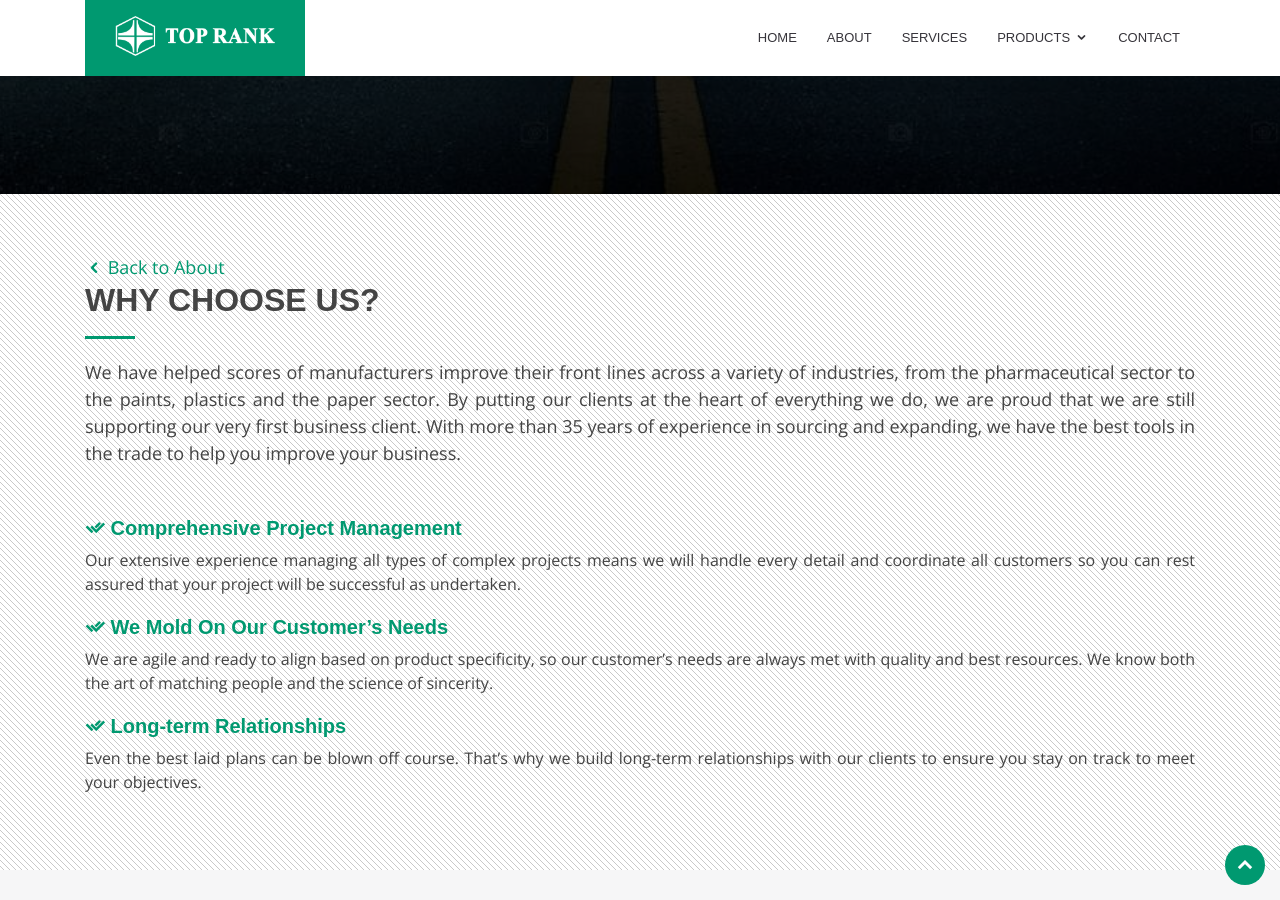
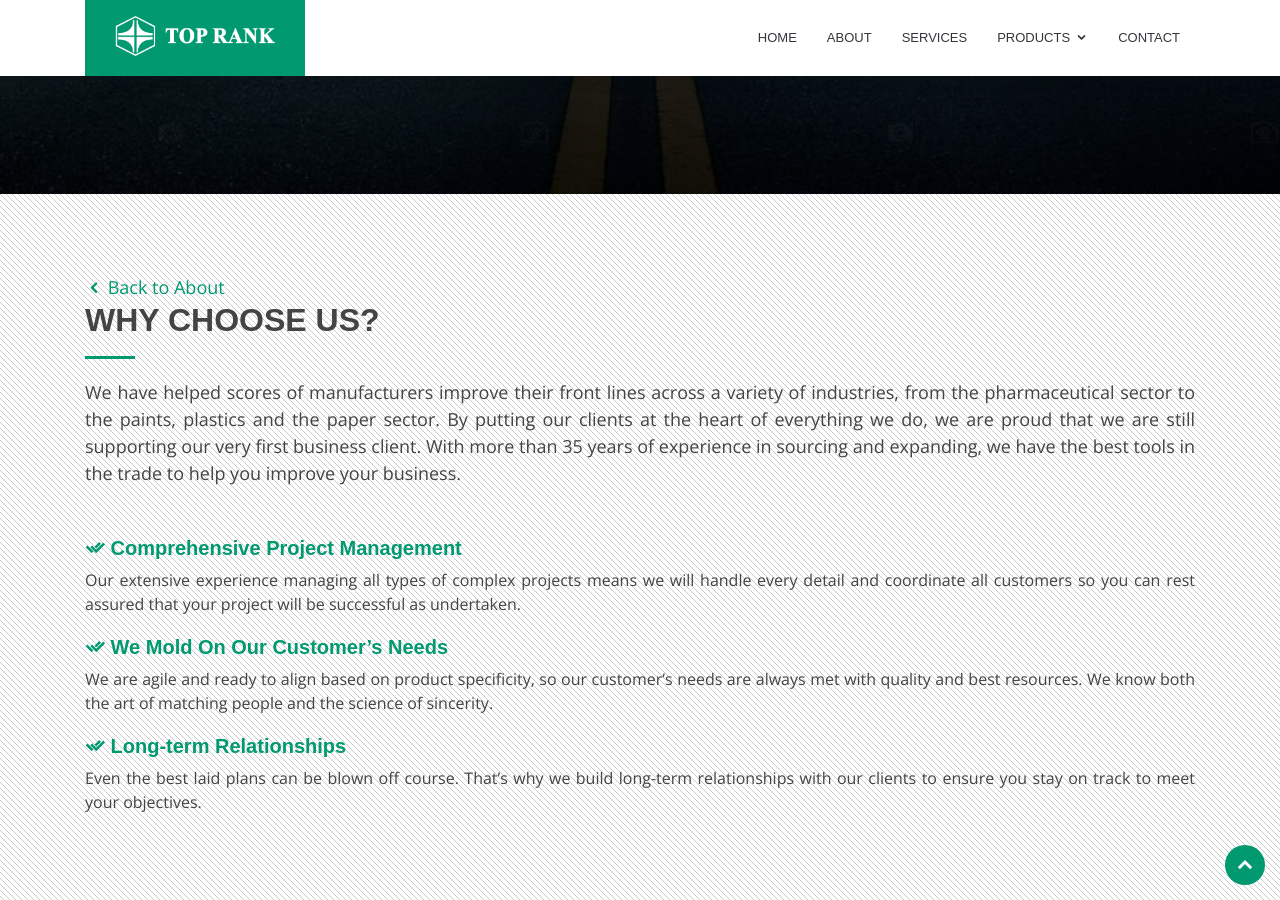
Before and after one commit to neyamat101/neyamat101.github.io, a Jekyll site: the page built from details.md, in a window 1280 px wide and 900 px high, scrolled down 706 px. Built offline with Jekyll 4.4.1, drawn with Linux system fonts in a browser that asks for light colours.

Commit message:
Update style.css
style change

```diff
--- a/assets/css/style.css
+++ b/assets/css/style.css
@@ -540,7 +540,7 @@
 # Sections General
 --------------------------------------------------------------*/
 section {
-  padding: 60px 0;
+  padding: 80px 0;
   overflow: hidden;
 }
 
@@ -1770,6 +1770,9 @@
   #header .logo {
     padding: 16px 20px 12px 20px;
   }
+  .product-section {
+    padding: 20px 0;
+  }
 }
 
 @media (max-width: 1200px) {
```
